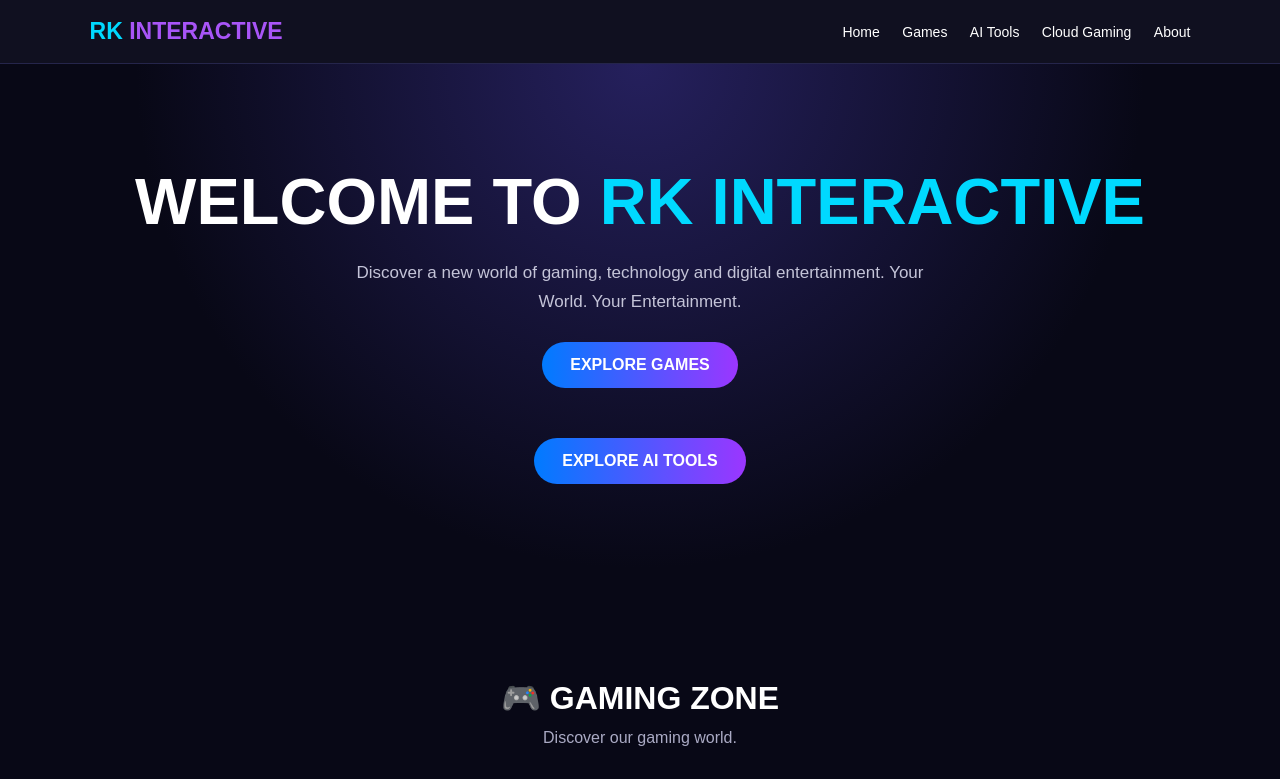
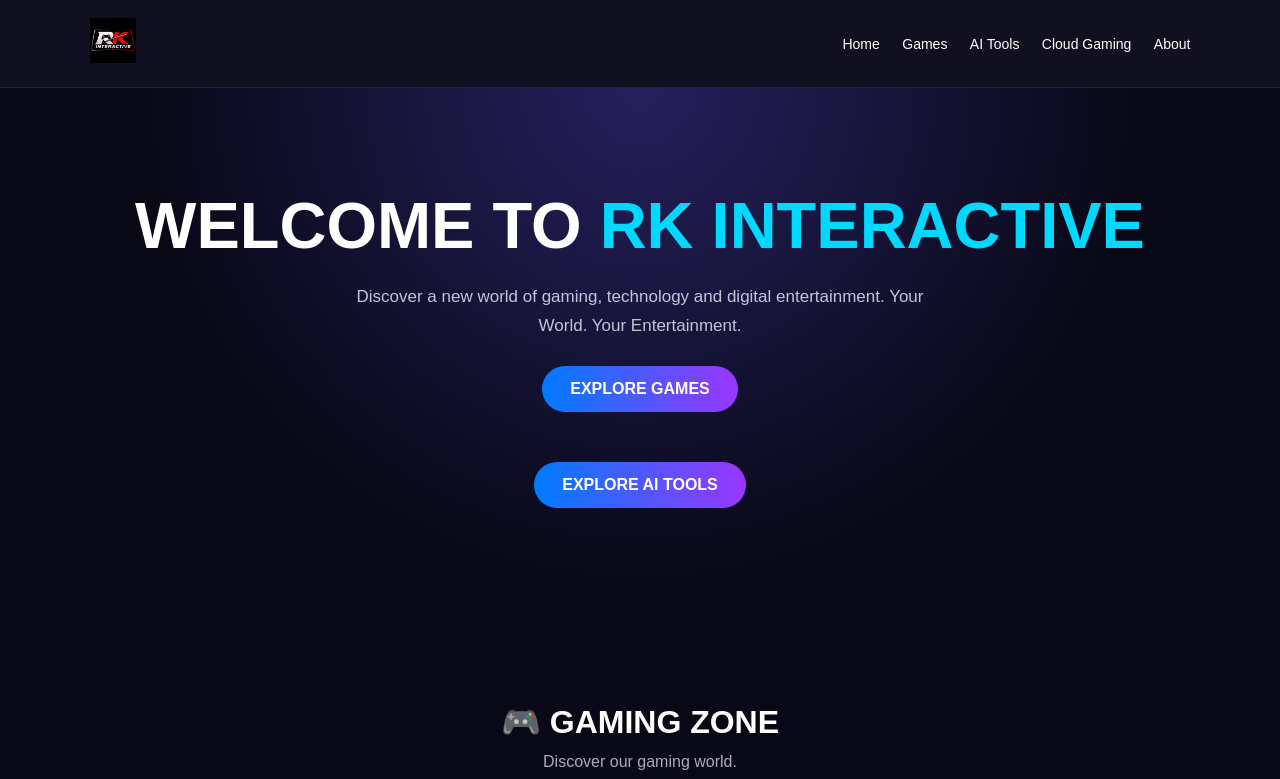
Before and after one commit to raunakalone184-sys/rk-interactive-official, a plain HTML site: page index.html in a window 1280 px wide. Shown: the top 779 px of the page. Drawn offline with Linux system fonts and the light colour scheme.

Commit message:
Update index.html
Added RK Interactive official logo to website header.

```diff
--- a/index.html
+++ b/index.html
@@ -205,7 +205,9 @@ footer strong {
     }
 }
 </style></head><body><header>
-    <div class="logo">RK <span>INTERACTIVE</span></div><nav>
+    <div class="logo">
+<img src="Screenshot_20261118-170651~2.jpg" height="45">
+    </div><nav>
     <a href="#home">Home</a>
     <a href="#games">Games</a>
     <a href="#ai">AI Tools</a>
```
